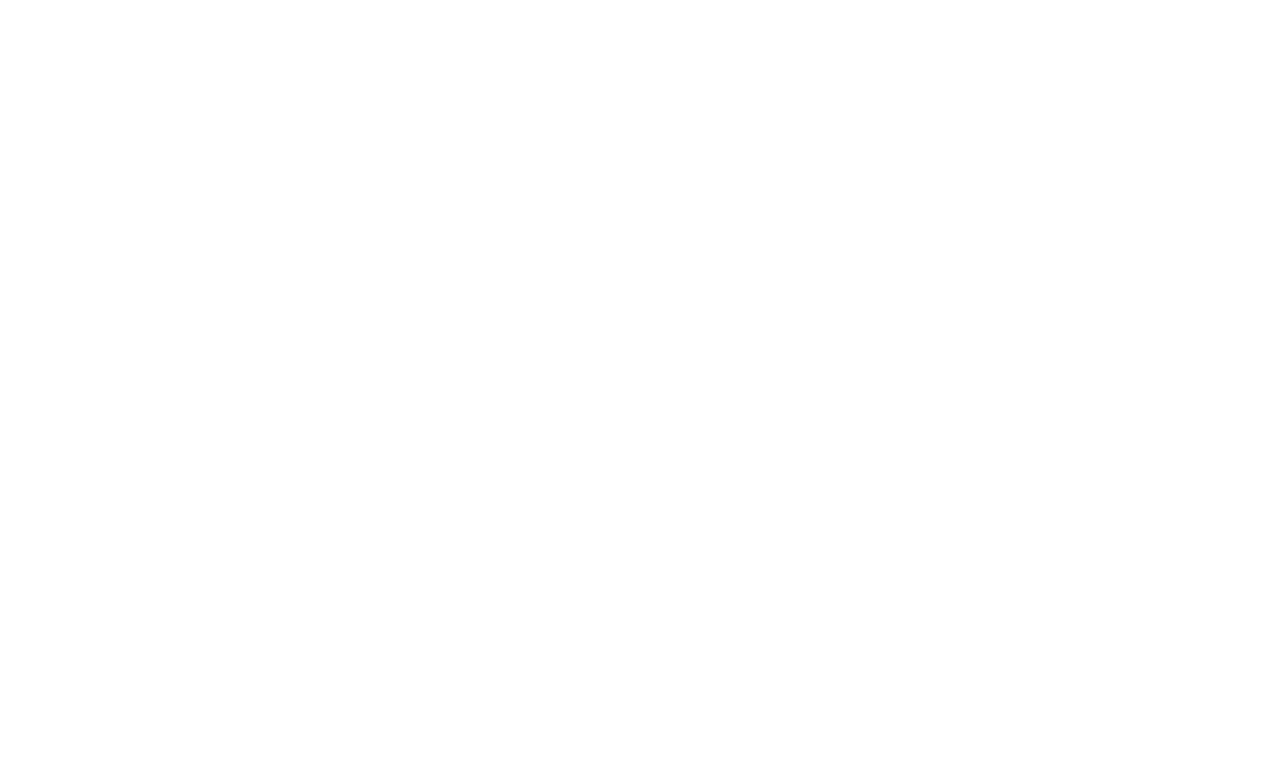
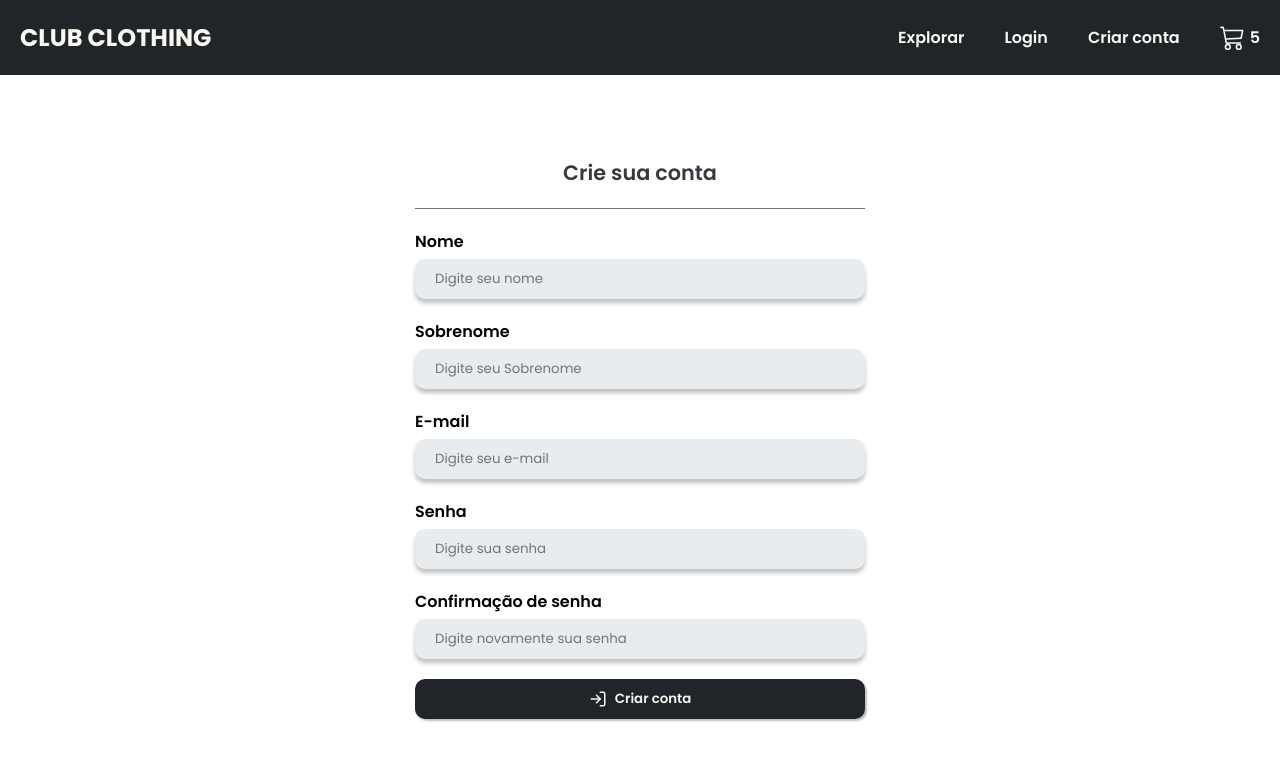
Before and after one commit to Abimael-Pereira/ecommerce-frontend, a React (Vite) app: page /sign-up in a window 1280 px wide. Before the commit this address had no page. Shown: the top 760 px of the page. Built offline with nearby package versions, Linux system fonts and the light colour scheme.

Commit message:
feat: add Sign Up Page and inputs validations

```diff
--- a/src/App.tsx
+++ b/src/App.tsx
@@ -4,6 +4,7 @@ import { BrowserRouter, Routes, Route } from 'react-router-dom';
 //Pages
 import HomePage from './pages/home/home.page';
 import LoginPage from './pages/login/login.page';
+import SignUpPage from './pages/sign-up/sign-up.page';
 
 const App: FunctionComponent = () => {
   return (
@@ -11,6 +12,7 @@ const App: FunctionComponent = () => {
       <Routes>
         <Route path="/" element={<HomePage />} />
         <Route path="/login" element={<LoginPage />} />
+        <Route path="/sign-up" element={<SignUpPage />} />
       </Routes>
     </BrowserRouter>
   );
--- a/src/components/custom-input/custom-input.component.tsx
+++ b/src/components/custom-input/custom-input.component.tsx
@@ -6,13 +6,13 @@ interface CustomInputProps extends InputHTMLAttributes<HTMLInputElement> {
   $hasError?: boolean;
 }
 
-const CutomInput: FunctionComponent<CustomInputProps> = React.forwardRef(
+const CustomInput: FunctionComponent<CustomInputProps> = React.forwardRef(
   (props, ref) => {
     // eslint-disable-next-line @typescript-eslint/no-explicit-any
     return <CustomInputContainer {...props} ref={ref as any} />;
   },
 );
 
-CutomInput.displayName = 'CustomInput';
+CustomInput.displayName = 'CustomInput';
 
-export default CutomInput;
+export default CustomInput;
--- a/src/components/header/header.component.tsx
+++ b/src/components/header/header.component.tsx
@@ -14,6 +14,10 @@ const Header = () => {
     navigate('/login');
   };
 
+  const handleSignupClick = () => {
+    navigate('/sign-up');
+  };
+
   return (
     <HeaderContainer>
       <HeaderTittle>CLUB CLOTHING</HeaderTittle>
@@ -21,7 +25,7 @@ const Header = () => {
       <HeaderItems>
         <HeaderItem>Explorar</HeaderItem>
         <HeaderItem onClick={handleLoginClick}>Login</HeaderItem>
-        <HeaderItem>Criar conta</HeaderItem>
+        <HeaderItem onClick={handleSignupClick}>Criar conta</HeaderItem>
         <HeaderItem>
           <BsCart3 size={25} /> <p style={{ marginLeft: 5 }}>5</p>
         </HeaderItem>
--- a/src/pages/login/login.page.tsx
+++ b/src/pages/login/login.page.tsx
@@ -4,7 +4,7 @@ import { useForm } from 'react-hook-form';
 import isEmail from 'validator/lib/isEmail';
 
 import CustomButton from '../../components/custom-buttom/custom-button.component';
-import CutomInput from '../../components/custom-input/custom-input.component';
+import CustomInput from '../../components/custom-input/custom-input.component';
 import Header from '../../components/header/header.component';
 import InputErrorMessage from '../../components/input-error-message/input-error-message.component';
 
@@ -44,7 +44,7 @@ const LoginPage = () => {
 
           <LoginInputContainer>
             <p>E-mail</p>
-            <CutomInput
+            <CustomInput
               $hasError={!!errors?.email}
               placeholder="Digite seu e-mail"
               {...register('email', { required: true, validate: isEmail })}
@@ -59,7 +59,7 @@ const LoginPage = () => {
 
           <LoginInputContainer>
             <p>Senha</p>
-            <CutomInput
+            <CustomInput
               $hasError={!!errors?.password}
               placeholder="Digite sua senha"
               type="password"
--- /dev/null
+++ b/src/pages/sign-up/sign-up.page.tsx
@@ -0,0 +1,160 @@
+import { FiLogIn } from 'react-icons/fi';
+import { useForm } from 'react-hook-form';
+import validator from 'validator';
+
+import CustomButton from '../../components/custom-buttom/custom-button.component';
+import CustomInput from '../../components/custom-input/custom-input.component';
+import Header from '../../components/header/header.component';
+import InputErrorMessage from '../../components/input-error-message/input-error-message.component';
+
+import {
+  SignUpContainer,
+  SignUpContent,
+  SignUpHeadline,
+  SignUpInputContainer,
+} from './sign-up.styles';
+
+interface SignUpForm {
+  name: string;
+  lastName: string;
+  email: string;
+  password: string;
+  confirmPassword: string;
+}
+
+const SignUpPage = () => {
+  const {
+    register,
+    handleSubmit,
+    formState: { errors },
+    watch,
+  } = useForm<SignUpForm>();
+
+  const watchPassword = watch('password');
+
+  const handleSubmitPress = (data: SignUpForm) => {
+    console.log({ data });
+  };
+
+  console.log({ errors });
+
+  return (
+    <>
+      <Header />
+      <SignUpContainer>
+        <SignUpContent>
+          <SignUpHeadline>Crie sua conta</SignUpHeadline>
+
+          <SignUpInputContainer>
+            <p>Nome</p>
+            <CustomInput
+              $hasError={!!errors?.name}
+              placeholder="Digite seu nome"
+              {...register('name', { required: true })}
+            />
+
+            {errors?.name?.type === 'required' && (
+              <InputErrorMessage>Nome é obrigatório</InputErrorMessage>
+            )}
+          </SignUpInputContainer>
+
+          <SignUpInputContainer>
+            <p>Sobrenome</p>
+            <CustomInput
+              $hasError={!!errors?.lastName}
+              placeholder="Digite seu Sobrenome"
+              {...register('lastName', { required: true })}
+            />
+
+            {errors?.lastName?.type === 'required' && (
+              <InputErrorMessage>Sobrenome é obrigatório</InputErrorMessage>
+            )}
+          </SignUpInputContainer>
+
+          <SignUpInputContainer>
+            <p>E-mail</p>
+            <CustomInput
+              $hasError={!!errors?.email}
+              placeholder="Digite seu e-mail"
+              {...register('email', {
+                required: true,
+                validate: (value) => {
+                  return validator.isEmail(value);
+                },
+              })}
+            />
+
+            {errors?.email?.type === 'required' && (
+              <InputErrorMessage>E-mail é obrigatório</InputErrorMessage>
+            )}
+
+            {errors?.email?.type === 'validate' && (
+              <InputErrorMessage>Insira um e-mail válido</InputErrorMessage>
+            )}
+          </SignUpInputContainer>
+
+          <SignUpInputContainer>
+            <p>Senha</p>
+            <CustomInput
+              $hasError={!!errors?.password}
+              placeholder="Digite sua senha"
+              type="password"
+              {...register('password', { required: true, minLength: 6 })}
+            />
+
+            {errors?.password?.type === 'required' && (
+              <InputErrorMessage>Senha é obrigatória</InputErrorMessage>
+            )}
+
+            {errors?.password?.type === 'minLength' && (
+              <InputErrorMessage>
+                Sua senha deve ter no mímino 6 caracteres
+              </InputErrorMessage>
+            )}
+          </SignUpInputContainer>
+
+          <SignUpInputContainer>
+            <p>Confirmação de senha</p>
+            <CustomInput
+              $hasError={!!errors?.confirmPassword}
+              placeholder="Digite novamente sua senha"
+              type="password"
+              {...register('confirmPassword', {
+                required: true,
+                minLength: 6,
+                validate: (value) => {
+                  return value === watchPassword;
+                },
+              })}
+            />
+
+            {errors?.confirmPassword?.type === 'required' && (
+              <InputErrorMessage>
+                Confirmação de senha é obrigatória
+              </InputErrorMessage>
+            )}
+
+            {errors?.confirmPassword?.type === 'minLength' && (
+              <InputErrorMessage>
+                Sua senha deve ter no mímino 6 caracteres
+              </InputErrorMessage>
+            )}
+
+            {errors?.confirmPassword?.type === 'validate' && (
+              <InputErrorMessage>As senhas não são iguais</InputErrorMessage>
+            )}
+          </SignUpInputContainer>
+
+          <CustomButton
+            onClick={() => handleSubmit(handleSubmitPress)()}
+            startIcon={<FiLogIn size={18} />}
+          >
+            Criar conta
+          </CustomButton>
+        </SignUpContent>
+      </SignUpContainer>
+    </>
+  );
+};
+
+export default SignUpPage;
--- /dev/null
+++ b/src/pages/sign-up/sign-up.styles.ts
@@ -0,0 +1,37 @@
+import styled from 'styled-components'
+import Colors from '../../theme/theme.colors'
+
+export const SignUpContainer = styled.div`
+  height: 100%;
+  display: flex;
+  align-items: center;
+  justify-content: center;
+`
+
+export const SignUpHeadline = styled.p`
+  font-weight: 600;
+  font-size: 1.3rem;
+  margin-bottom: 20px;
+  color: ${Colors.text.dark};
+  padding-bottom: 20px;
+  border-bottom: 1px solid #6c757d;
+  width: 100%;
+  text-align: center;
+`
+
+export const SignUpContent = styled.div`
+  display: flex;
+  flex-direction: column;
+  align-items: center;
+  width: 450px;
+`
+
+export const SignUpInputContainer = styled.div`
+  width: 100%;
+  margin-bottom: 20px;
+
+  p:nth-child(1) {
+    font-weight: 600;
+    margin-bottom: 5px;
+  }
+`
```
